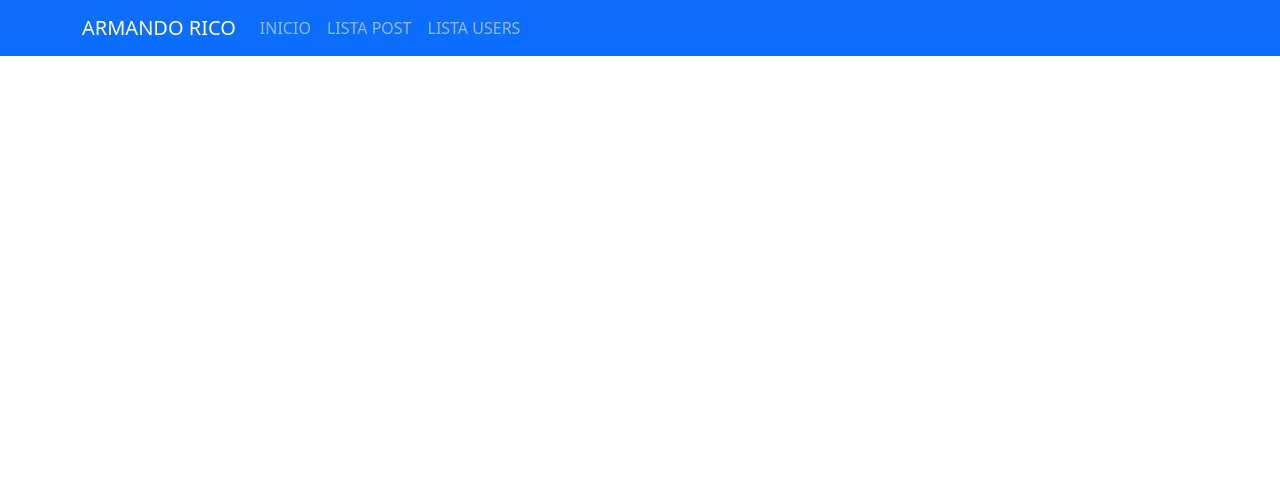
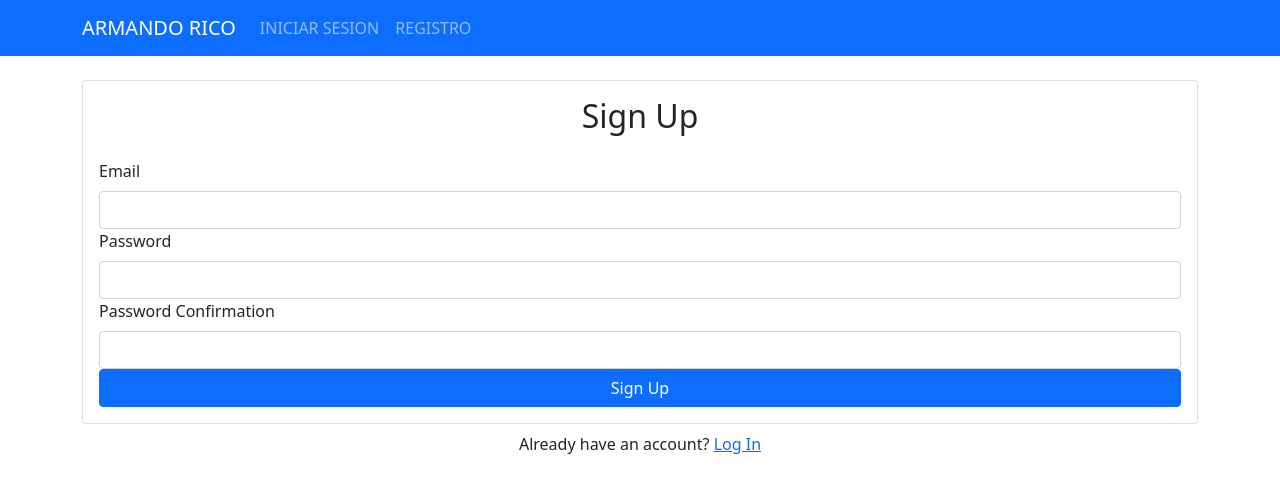
Before and after one commit to armandoricosandoval/semana-blog, a React (Create React App) app: page /signup in a window 1280 px wide. Shown: the top 492 px of the page. Built offline with nearby package versions, Linux system fonts and the light colour scheme; no server answers; what react-with-firebase-auth would draw is missing.

Commit message:
cambios en firebase a vs9 y en navbar un poco de seguridad

```diff
--- a/src/App.js
+++ b/src/App.js
@@ -1,7 +1,6 @@
 import { AuthProvider } from "./firebase/contexts/AuthContext";
 import AppRouter from "./routers/AppRouter";
 
-//por tiempo no alcance, pero la idea es tener el authProvider o temas de authenticacion token o demas
 
 function App() {
   return (
--- a/src/components/ForgotPassword.js
+++ b/src/components/ForgotPassword.js
@@ -28,7 +28,7 @@ export default function ForgotPassword() {
 
   return (
     <>
-      <Card>
+      <Card className='mt-4'>
         <Card.Body>
           <h2 className="text-center mb-4">Password Reset</h2>
           {error && <Alert variant="danger">{error}</Alert>}
--- a/src/components/Home.js
+++ b/src/components/Home.js
@@ -12,7 +12,7 @@ const Home = () => {
              <p>¡Aquí podras Revisar el contenido de la prueba!</p>
              <p>Armando Rico Sandoval</p>
              <div>
-                   <Link to='/listAll'>Ingresa</Link>
+                   <Link to='/login'>Ingresa</Link>
              </div>
         </Col>
         <Col>
--- a/src/components/Login.js
+++ b/src/components/Login.js
@@ -3,7 +3,7 @@ import { Form, Button, Card, Alert,Container  } from "react-bootstrap"
 import { useAuth } from "../firebase/contexts/AuthContext"
 import { Link, useNavigate } from "react-router-dom"
 
-export default function Login( ) {
+const Login =()=> {
   const emailRef = useRef()
   const passwordRef = useRef()
   const { login } = useAuth()
@@ -13,22 +13,24 @@ export default function Login( ) {
 
   async function handleSubmit(e) {
     e.preventDefault()
-
-    try {
       setError("")
       setLoading(true)
       await login(emailRef.current.value, passwordRef.current.value)
-      history.push("/")
-    } catch {
-      setError("Failed to log in")
-    }
-
+      .then(res=>{
+      console.log('res :', res);
+        localStorage.setItem('user',JSON.stringify(res.user.email));
+        localStorage.setItem('token',JSON.stringify(res.user.accessToken));
+        history("/ListPostAll")
+      }).catch(err=>{
+      console.log('err :', err);
+        setError("Failed to log in")
+      })
     setLoading(false)
   }
 
   return (
     <Container>
-      <Card>
+      <Card className='mt-4'>
         <Card.Body>
           <h2 className="text-center mb-4">Log In</h2>
           {error && <Alert variant="danger">{error}</Alert>}
@@ -56,3 +58,5 @@ export default function Login( ) {
     </Container >
   )
 }
+
+export default Login;
--- a/src/components/Navbars.js
+++ b/src/components/Navbars.js
@@ -3,6 +3,7 @@ import {Container,Nav,Navbar} from 'react-bootstrap';
 
 
 export default function Navbars() {
+  const login=localStorage.getItem('user')
 
 
   return (
@@ -10,11 +11,13 @@ export default function Navbars() {
     <Container>
     <Navbar.Brand href="/">ARMANDO RICO</Navbar.Brand>
     <Nav className="me-auto">
-      {/* <Nav.Link href="/login">INICIAR SESION</Nav.Link>
-      <Nav.Link href="/signup">REGISTRO</Nav.Link> */}
-      <Nav.Link href="/">INICIO</Nav.Link>
+      <Nav.Link href="/login">INICIAR SESION</Nav.Link>
+      <Nav.Link href="/signup">REGISTRO</Nav.Link>
+      {login && <>
       <Nav.Link href="/ListPostAll">LISTA POST</Nav.Link>
       <Nav.Link href="/ListAll">LISTA USERS</Nav.Link>
+      <Nav.Link href="/"><div onClick={()=>localStorage.clear()}>SALIR</div></Nav.Link>
+      </>}
     </Nav>
     </Container>
   </Navbar>
--- a/src/components/Signup.js
+++ b/src/components/Signup.js
@@ -20,22 +20,25 @@ export default function Signup() {
       return setError("Passwords do not match")
     }
 
-    try {
+
       setError("")
       setLoading(true)
       await signup(emailRef.current.value, passwordRef.current.value)
-      .then(res=>{console.log(res.user.uid)})
-      history.push("/")
-    } catch {
-      setError("Failed to create an account")
-    }
+      .then(res=>{
+        history("/login")
+      })
+      .catch(err=>{
+        setError("error",err)
+        console.log(err)
+      })
+
 
     setLoading(false)
   }
 
   return (
     <Container >
-      <Card>
+      <Card className='mt-4'>
         <Card.Body>
           <h2 className="text-center mb-4">Sign Up</h2>
           {error && <Alert variant="danger">{error}</Alert>}
--- a/src/firebase/contexts/AuthContext.js
+++ b/src/firebase/contexts/AuthContext.js
@@ -1,30 +1,36 @@
 import React, { useContext, useState, useEffect } from "react";
 import { firebaseAppAuth } from "../firebase";
+import { getAuth, createUserWithEmailAndPassword, signInWithEmailAndPassword, signOut, sendPasswordResetEmail } from "firebase/auth";
 
 const AuthContext = React.createContext();
+
 
 export function useAuth() {
   return useContext(AuthContext);
 }
 
 export function AuthProvider({ children }) {
+
   const [currentUser, setCurrentUser] = useState();
   const [loading, setLoading] = useState(true);
+  const auth = getAuth();
+
+
 
   function signup(email, password) {
-    return firebaseAppAuth.createUserWithEmailAndPassword(email, password);
+    return createUserWithEmailAndPassword(auth, email, password)
   }
 
   function login(email, password) {
-    return firebaseAppAuth.signInWithEmailAndPassword(email, password);
+    return signInWithEmailAndPassword(auth,email, password);
   }
 
   function logout() {
-    return firebaseAppAuth.signOut();
+    return signOut(auth);
   }
 
   function resetPassword(email) {
-    return firebaseAppAuth.sendPasswordResetEmail(email);
+    return sendPasswordResetEmail(auth,email);
   }
 
   function updateEmail(email) {
--- a/src/routers/AppRouter.js
+++ b/src/routers/AppRouter.js
@@ -22,9 +22,9 @@ const AppRouter = () => {
                   <Navbars />
                   <Routes>
                         <Route exact path="/" element={<Home />} />
-                        <Route exact path="/signup" component={Signup} />
-                        <Route exact path="/login" component={Login} />
-                        <Route exact path="/forgot-password" component={ForgotPassword} />
+                        <Route exact path="/signup"  element={<Signup/>} />
+                        <Route exact path="/login"  element={<Login/>} />
+                        <Route exact path="/forgot-password"  element={<ForgotPassword/>} />
                         <Route exact path="/ListAll" element={<ListAll />} />
                         <Route exact path="/ListPostAll" element={<ListPostAll />} />
                         <Route exact path="/item/:id" element={<ConsultItem />} />
```
Also changed, not shown: src/components/ConsultItem.js (+5 -7 lines).
